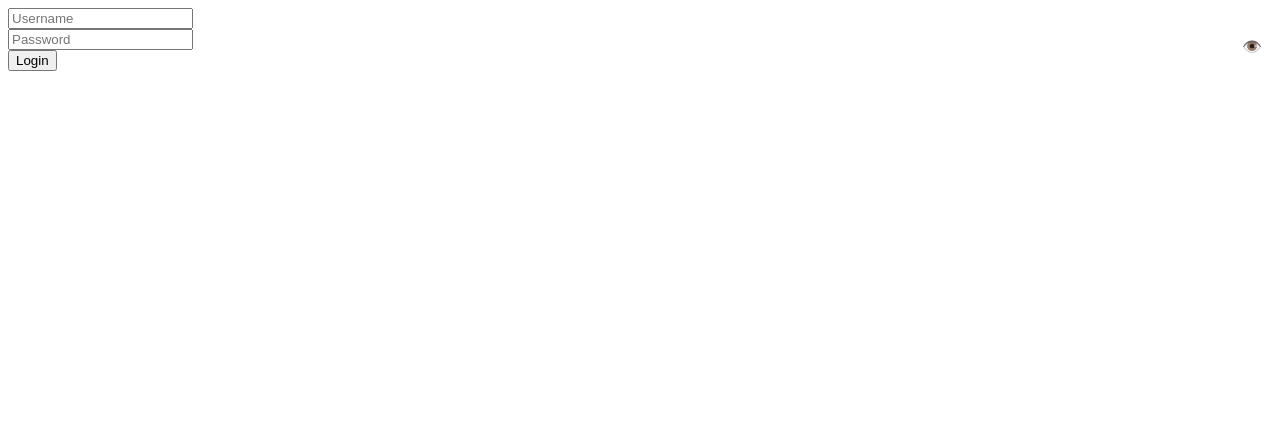
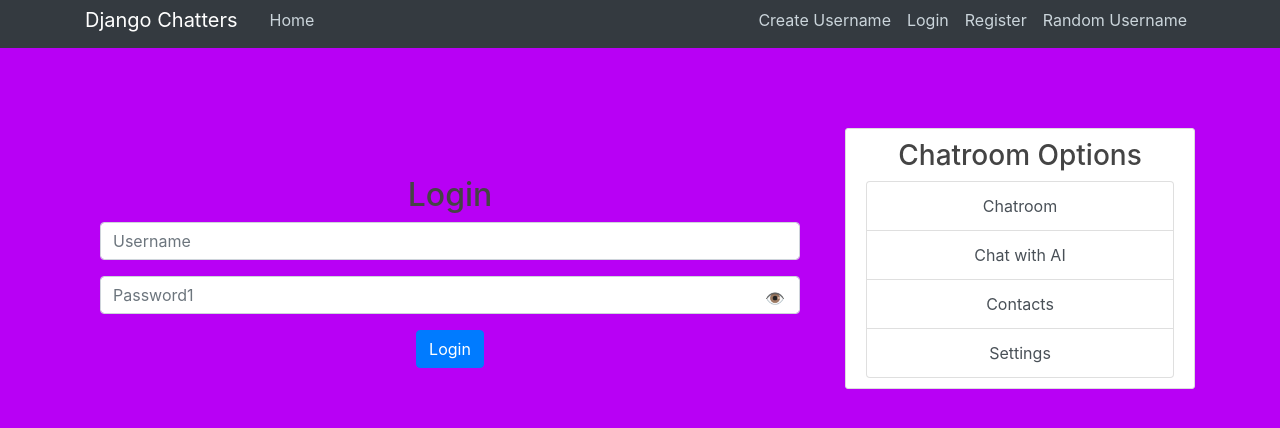
Before and after one commit to GabrielG95/CSE412Final_Project, a Django app: page /login/ in a window 1280 px wide. Shown: the top 428 px of the page. Run offline with Django 4.2, Linux system fonts and the light colour scheme; some libraries are stand-ins or nearby versions.

Commit message:
Login fixed somewhat

```diff
--- a/messaging_app/chat/templates/chat/login.html
+++ b/messaging_app/chat/templates/chat/login.html
@@ -1,21 +1,38 @@
-<form method="post">
-    {% csrf_token %}
-    <input type="text" name="username" placeholder="Username" required><br>
-    <div style="position: relative;">
-        <input type="password" id="password" name="password" placeholder="Password" required>
-        <span onclick="togglePassword()" style="position: absolute; right: 10px; top: 8px; cursor: pointer;">👁️</span>
-    </div>
+{% extends 'chat/base.html' %}
+{% block content %}
+<div class="container mt-5">
+    <h2>Login</h2>
 
-    <button type="submit">Login</button>
-</form>
+    {% if messages %}
+        {% for message in messages %}
+            <div class="alert alert-info alert-dismissable fade show" role="alert">
+                {{ message }}
+                <button type="button" class="close" data-dismiss="alert" aria-label="Close">
+                    <span aria-hidden="true">&times;</span>
+                </button>
+            </div>
+        {% endfor %}
+    {% endif %}
+
+    <form method="post">
+        {% csrf_token %}
+        <div class="form-group">
+            <input type="text" name="username" placeholder="Username" class="form-control" required>
+        </div>
+
+        <div class="form-group" style="position: relative;">
+            <input type="password" id="password" name="password" placeholder="Password1" class="form-control" required>
+            <span onclick="togglePassword()" style="position: absolute; right: 15px; top: 10px; cursor: pointer;">👁️</span>
+        </div>
+
+        <button type="submit" class="btn btn-primary">Login</button>
+    </form>
+</div>
 
 <script>
     function togglePassword(){
         const passwordInput = document.getElementById("password");
-        if (passwordInput.type === "password"){
-            passwordInput.type = "text";
-        } else {
-            passwordInput.type = "password";
-        }
+        passwordInput.type = passwordInput.type === "password" ? "text": "password";
     }
 </script>
+{% endblock %}
--- a/messaging_app/chat/views.py
+++ b/messaging_app/chat/views.py
@@ -97,9 +97,13 @@ def login_view(request):
         username = request.POST['username']
         password = request.POST['password']
         user = authenticate(request, username=username, password=password)
-        if user:
+
+        if user is not None:
             login(request, user)
+            messages.success(request, "Login successful!")
             return redirect('chatroom')
+        else:
+            messages.error(request, "Invalid username or password.")
     return render(request, "chat/login.html")
 
 def logout_view(request):
```
